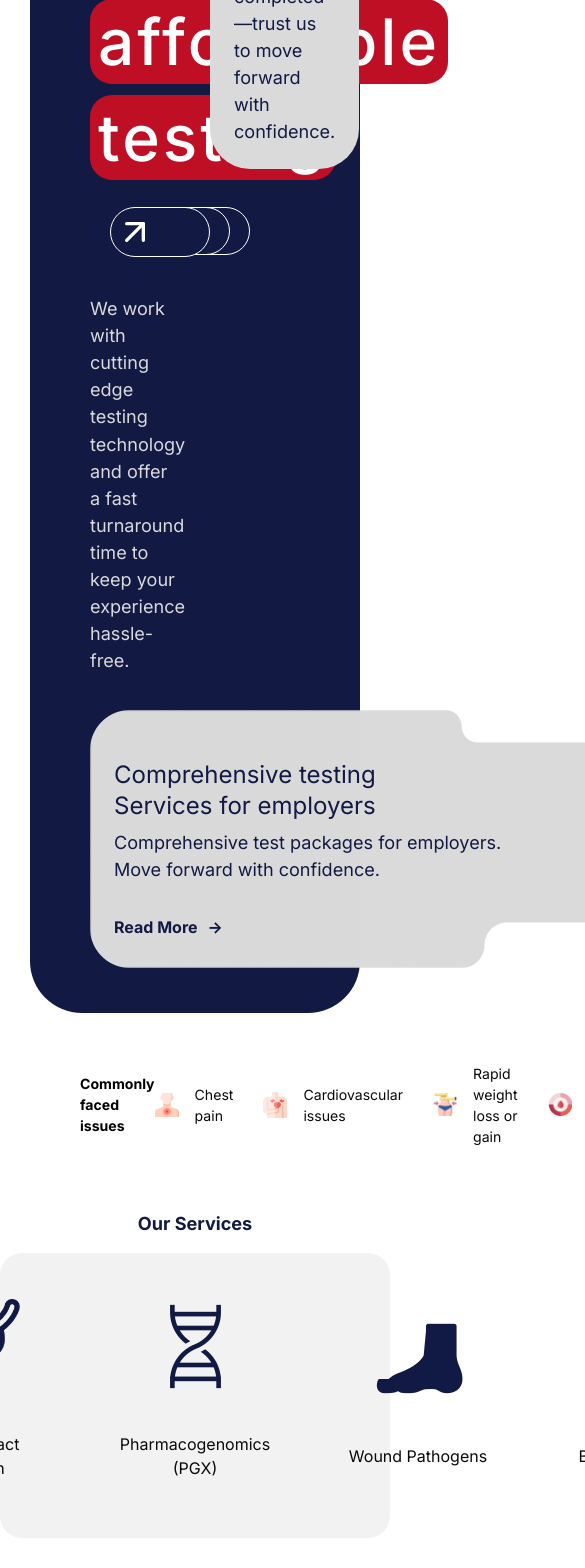
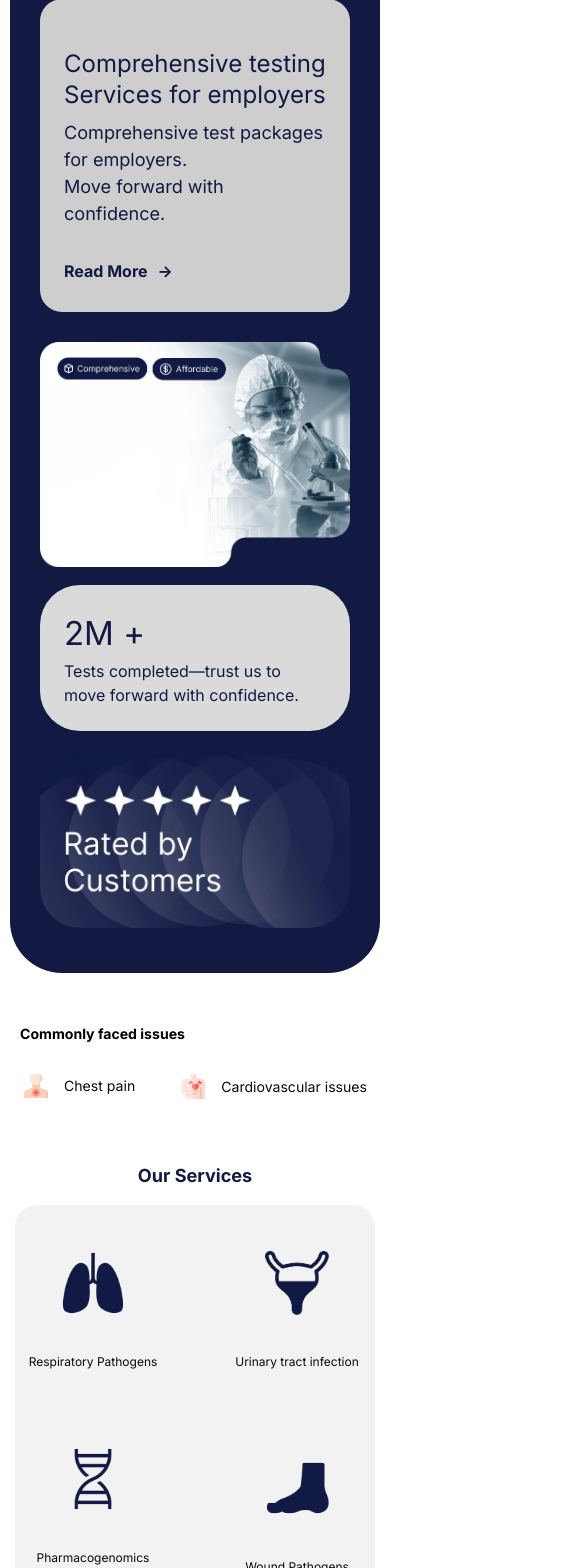
Before and after one commit to shreyaspangal-tekreant/dlw-v2, a Next.js app: page / in a window 390 px wide. Shown: the part 432-2000 px from the top of the page, 585 px wide, since content can reach past the window. Built offline with nearby package versions, Linux system fonts and the light colour scheme; a web font is replaced by a local one.

Commit message:
Home page responsive UI
- "Refactored Home page and footer components, extracted data into separate files, and updated styles and layouts."

```diff
--- a/src/app/page.tsx
+++ b/src/app/page.tsx
@@ -2,85 +2,31 @@ import { ArrowUpRight, Phone } from "lucide-react";
 import Image from "next/image";
 import { Carousel, CarouselContent, CarouselItem, CarouselNext, CarouselPrevious } from "@/components/ui/carousel";
 import { Card, CardContent, CardDescription, CardFooter, CardHeader, CardTitle } from "@/components/ui/card";
-
-const COMMONLY_FACE_ISSUES = [
-  { id: 1, title: "Chest pain", src: "/images/home/issue-1.webp" },
-  { id: 2, title: "Cardiovascular issues", src: "/images/home/issue-2.webp" },
-  { id: 3, title: "Rapid weight loss or gain", src: "/images/home/issue-3.webp" },
-  { id: 4, title: "Irregular Menstrual Cycle", src: "/images/home/issue-4.webp" },
-  { id: 5, title: "Poor sleep", src: "/images/home/issue-5.webp" },
-];
-
-const OUR_SERVICES = [
-  { id: 1, title: "Respiratory Pathogens", src: "/images/home/service-1.webp" },
-  { id: 2, title: "Urinary tract infection", src: "/images/home/service-2.webp" },
-  { id: 3, title: "Pharmacogenomics (PGX)", src: "/images/home/service-3.webp" },
-  { id: 4, title: "Wound Pathogens", src: "/images/home/service-4.webp" },
-  { id: 5, title: "Blood Chemistry", src: "/images/home/service-5.webp" },
-];
-
-const EXPLORE_OPTIONS = [
-  { id: 1, title: "Respiratory" },
-  { id: 2, title: "Blood Chemistry" },
-  { id: 3, title: "Lifestyle" },
-  { id: 4, title: "Pharmacogenomics" },
-  { id: 5, title: "UTI" },
-  { id: 6, title: "See all" },
-];
-
-const EXPLORE_ARTICLE_CARDS = [
-  { id: 1, title: "Leading with Lab Data", description: "Our lab data has the answers to empower Doctors", href: "/", src: "/images/home/explore-1.webp" },
-  { id: 2, title: "Delivering insights ", description: "Find talent and interact with candidates in an innovative way", href: "/", src: "/images/home/explore-2.webp" },
-  { id: 3, title: "Stop wondering. Go test yourself.", description: "Explore over 50 self-ordered lab tests get answers about your health.", href: "/", src: "/images/home/explore-1.webp" },
-];
-
-const BLOGS = [
-  {
-    id: 1,
-    src: "/images/home/blog-1.webp",
-    title: "Common Winter Ailments During the Christmas Season",
-    description: "Christmas is all about joy and excitement. The streets are beautifully adorne",
-    tag: "Blog",
-  },
-  {
-    id: 2,
-    src: "/images/home/blog-2.webp",
-    title: "Revolutionize Healthcare with the Power of Pharmacogenomics",
-    description: "Introducing the game changer in healthcare: Pharmacogenomics ",
-    tag: "Service",
-  },
-  {
-    id: 3,
-    src: "/images/home/blog-1.webp",
-    title: "Lower Back Pain- Leading cause of Disabilities around the world",
-    description: "Christmas is all about joy and excitement. The streets are beautifully adorne",
-    tag: "Blog",
-  },
-];
+import { BLOGS, COMMONLY_FACE_ISSUES, EXPLORE_ARTICLE_CARDS, EXPLORE_OPTIONS, OUR_SERVICES } from "@/data/home";
 
 export default function Home() {
   return (
     <main className="">
       <div className="max-w-[1440px] mx-auto">
-        <section className="mx-[30px] bg-[var(--primary-blue)] rounded-[52px] px-[60px] pt-[26px] pb-[45px] grid grid-cols-2 gap-[30px]">
-          <div className="">
-            <h1 className="text-[4rem] font-medium text-[#fff] mb-[13px] tracking-[3px] pt-[26px]">
+        <section className="mx-[10px] sm:mx-[30px] bg-[var(--primary-blue)] rounded-[52px] px-[30px] xl:px-[60px] pt-[26px] pb-[45px] grid xl:grid-cols-2 gap-[30px]">
+          <article className="">
+            <h1 className="text-[2.06rem] md:text-[3.12rem] lg:text-[4rem] font-medium text-[#fff] mb-[13px] tracking-[3px] pt-[26px]">
               Fast, friendly <br /> and <span className="bg-[var(--primary-red)] px-2 py-1 rounded-[22px]">affordable</span> <br />{" "}
               <span className="bg-[var(--primary-red)] px-2 py-1 rounded-[22px]">testing</span>
-              <span className="relative inline-flex w-fit group cursor-pointer w-[150px]">
+              <span className="relative z-[5] inline-flex w-fit group cursor-pointer w-[150px] max-w-[150px]">
                 <button
                   type="button"
                   aria-label="Know more"
-                  className="relative z-[3] bg-[var(--primary-blue)] group-hover:bg-[#fff] ml-5 text-[1.13rem] rounded-[100px] border-[1px] border-[#fff] w-[100px] group-hover:w-[140px] transition-[width] p-1"
+                  className="relative z-[0] bg-[var(--primary-blue)] group-hover:bg-[#fff] ml-5 text-[1.13rem] rounded-[100px] border-[1px] border-[#fff] w-[100px] group-hover:w-[150px] transition-[width] p-1"
                 >
                   <ArrowUpRight className="w-10 h-10 group-hover:rotate-[45deg] transition-all group-hover:text-[var(--primary-blue)]" />
                 </button>
-                <div className="relative z-[2] -ml-[80px] rounded-[120px] border-[1px] border-[#fff] h-12 w-[100px] group-hover:-ml-[100px]"></div>
-                <div className="relative z-[1] -ml-[80px] rounded-[140px] border-[1px] border-[#fff] h-12 w-[100px] group-hover:-ml-[100px]"></div>
+                <div className="relative z-[-1] -ml-[80px] rounded-[120px] border-[1px] border-[#fff] h-12 w-[100px] group-hover:-ml-[100px]"></div>
+                <div className="relative z-[-2] -ml-[80px] rounded-[140px] border-[1px] border-[#fff] h-12 w-[100px] group-hover:-ml-[100px]"></div>
               </span>
             </h1>
-            <p className="mb-0 text-[#DADADA] text-[1.13rem] mb-[35px]">We work with cutting edge testing technology and offer a fast turnaround time to keep your experience hassle-free.</p>
-            <div className="text-[var(--primary-blue)] bg-[url('/images/home/article-card-bg.webp')] bg-no-repeat bg-contain w-[543px] h-[258px] pl-[24px] pt-[49px] pb-[29px] relative z-[1] w-[400px]">
+            <p className="mb-0 text-[#DADADA] lg:text-[1.13rem] mb-[35px]">We work with cutting edge testing technology and offer a fast turnaround time to keep your experience hassle-free.</p>
+            <div className="text-[var(--primary-blue)] bg-[#cecece] lg:bg-transparent lg:bg-[url('/images/home/article-card-bg.webp')] rounded-[22px] bg-no-repeat bg-contain lg:w-[543px] lg:h-[258px] px-[24px] pt-[49px] pb-[29px] relative z-[1]">
               <div className="text-block relative z-[3]">
                 <p className="mb-0 text-[1.5rem] leading-[1.3] mb-[8px]">
                   Comprehensive testing <br />
@@ -95,60 +41,70 @@ export default function Home() {
                 </button>
               </div>
             </div>
-          </div>
-          <div className="">
+          </article>
+          <article className="">
             <Carousel className="mb-[18px]">
               <CarouselContent>
-                <CarouselItem>
-                  <Image src="/images/home/accordion-card.webp" width={659} height={479} alt="Comprehensive and affordible service" className="object-contain" />
+                <CarouselItem className="basis-full">
+                  <Image
+                    src="/images/home/accordion-card.webp"
+                    width={659}
+                    height={479}
+                    alt="Comprehensive and affordible service"
+                    className="w-full h-auto lg:w-[659px] lg:h-[479px] object-contain"
+                  />
                 </CarouselItem>
               </CarouselContent>
             </Carousel>
-            <div className="flex items-center gap-[25px]">
+            <div className="flex flex-col sm:flex-row md:items-center gap-[25px]">
               <div className="flex-1 bg-[#DADADA] text-[var(--primary-blue)] p-[24px] rounded-[40px]">
-                <p className="mb-0 text-[3.5rem]">2M +</p>
-                <p className="mb-0 text-[1.13rem]">Tests completed—trust us to move forward with confidence.</p>
+                <p className="mb-0 text-[2.06rem] lg:text-[3.5rem]">2M +</p>
+                <p className="mb-0 text-[1rem] lg:text-[1.13rem]">Tests completed—trust us to move forward with confidence.</p>
               </div>
-              <div className="relative flex-1 shrink-0 w-[321px] h-[178px] rounded-[40px] overflow-hidden">
-                <Image src="/images/home/customer-rating-card.webp" alt="" fill sizes="100%" className="object-contain" />
+              <div className="relative flex-1 shrink-0 rounded-[40px] overflow-hidden">
+                <Image src="/images/home/customer-rating-card.webp" alt="Ratings provided by customers" width={321} height={178} className="w-full lg:w-[321px] h-auto object-contain" />
               </div>
             </div>
-          </div>
+          </article>
         </section>
-        <section className="flex items-center justify-between px-[80px] mt-[50px]">
-          <p className="mb-0 text-[0.88rem] font-bold text-[#000000]">Commonly faced issues</p>
-          <ul className="flex items-center gap-[54px]">
-            {COMMONLY_FACE_ISSUES.map((item, index) => (
-              <li key={item.id} className="flex items-center gap-[16px]">
-                <Image src={item.src} width={24} height={24} alt={item.title} className="" />
-                <p className="mb-0 text-[0.88rem]">{item.title}</p>
-              </li>
-            ))}
-          </ul>
+        <section className="flex flex-col sm:flex-row sm:items-center justify-between sm:px-[40px] xl:px-[80px] mt-[50px] gap-[30px] xl:gap-[70px]">
+          <p className="mb-0 text-[0.88rem] font-bold text-[#000000] shrink-0 pl-[20px] sm:pl-0">Commonly faced issues</p>
+          <Carousel className="flex-1 overflow-hidden">
+            <CarouselContent className="gap-[30px]">
+              {COMMONLY_FACE_ISSUES.map((item, index) => (
+                <CarouselItem key={item.id} className="basis-auto first:pl-[40px]">
+                  <div className="flex items-center gap-[16px]">
+                    <Image src={item.src} width={24} height={24} alt={item.title} className="" />
+                    <p className="mb-0 text-[0.88rem] shrink-0">{item.title}</p>
+                  </div>
+                </CarouselItem>
+              ))}
+            </CarouselContent>
+          </Carousel>
         </section>
         <section className="mt-[63px]">
           <h2 className="text-[1.13rem] text-[var(--primary-blue)] font-bold text-center mb-[16px]">Our Services</h2>
-          <div className="bg-[#F2F2F2] pt-[38px] pb-[58px] rounded-[22px]">
-            <ul className="grid grid-cols-[155px_155px_155px_155px_155px] place-content-center gap-[68px]">
+          <div className="bg-[#F2F2F2] pt-[38px] pb-[58px] px-[10px] sm:px-0 mx-[15px] md:mx-[30px] rounded-[22px]">
+            <ul className="grid grid-cols-2 lg:grid-cols-3 xl:grid-cols-[155px_155px_155px_155px_155px] place-content-center gap-[68px]">
               {OUR_SERVICES.map((item, index) => (
                 <li key={item.id} className="flex flex-col items-center justify-center">
-                  <Image src={item.src} alt={item.title} width={111} height={111} className={`object-contain mb-[30px] ${item.id === 2 ? "p-2" : ""}`} />
-                  <p className="mb-0 text-center">{item.title}</p>
+                  <Image src={item.src} alt={item.title} width={111} height={111} className={`w-[80px] h-[80px] lg:w-[111px] lg:h-[111px] object-contain mb-[30px] ${item.id === 2 ? "p-2" : ""}`} />
+                  <p className="mb-0 text-center break-words text-[0.75rem] sm:text-[0.88rem]">{item.title}</p>
                 </li>
               ))}
             </ul>
           </div>
         </section>
       </div>
-      <section className="bg-[#F2F2F2] pt-[30px] pb-[43px] mt-[33px]">
-        <div className="flex items-center justify-center gap-[16px] max-[1440px]:max-w-[1440px] mx-auto">
-          <div className="max-w-[515px] basis-[515px] shrink-0 text-[#101010] ml-[72px]">
-            <h3 className="text-[4rem] mb-[16px] font-bold leading-[1.2]">
+      <section className="bg-[#F2F2F2] pt-[30px] pb-[43px] mt-[33px] overflow-hidden">
+        <div className="flex flex-col lg:flex-row lg:items-center justify-center gap-[50px] lg:gap-[16px] max-[1440px]:max-w-[1440px] mx-auto">
+          <div className="max-w-[515px] lg:basis-[515px] shrink-0 text-[#101010] ml-[20px] md:ml-[72px]">
+            <h3 className="text-[2.06rem] md:text-[3.12rem] lg:text-[4rem] mb-[16px] font-bold leading-[1.2]">
               <span className="bg-[#BCFCDC] px-2 rounded-[20px]">Explore</span> the <br /> latest from DLW
             </h3>
             <div className="flex flex-wrap gap-[16px]">
               {EXPLORE_OPTIONS.map((option, index) => (
-                <p key={option.id} className="py-[12px] px-[24px] text-[1rem] border-[1px] border-[#101010] rounded-full">
+                <p key={option.id} className="py-[12px] px-[24px] text-[0.88rem] md:text-[1rem] border-[1px] border-[#101010] rounded-full">
                   {option.title}
                 </p>
               ))}
@@ -181,8 +137,8 @@ export default function Home() {
       </section>
       <section className="pt-[33px] bg-[#fff]">
         <h2 className="text-[1.13rem] text-[var(--primary-blue)] font-bold text-center mb-[16px]">Blogs & Resources</h2>
-        <div className="max-w-[1440px] mx-auto px-[65px]">
-          <div className="bg-[#F2F2F2] mt-[18px] lg:p-[80px] lg:pb-5 rounded-[22px] grid grid-cols-[429px_1fr]">
+        <div className="max-w-[1440px] mx-auto px-[30px] lg:px-[65px]">
+          <div className="bg-[#F2F2F2] mt-[18px] lg:p-[80px] lg:pb-5 rounded-[22px] grid xl:grid-cols-[429px_1fr]">
             <Card className="main-card border-0 bg-transparent shadow-none">
               <CardHeader>
                 <Image src="/images/home/main-blog.webp" alt="A women holding oxygen mask while inhaling oxygen from it." width={429} height={297} className="mb-[23px]" />
@@ -196,8 +152,8 @@ export default function Home() {
             <div className="other-cards">
               {BLOGS.map((card, index) => (
                 <Card key={card.id} className="main-card border-0 bg-transparent shadow-none">
-                  <CardHeader className="flex flex-row gap-[30px] items-start">
-                    <Image src={card.src} alt="A women holding oxygen mask while inhaling oxygen from it." width={229} height={171} className="mb-[23px]" />
+                  <CardHeader className="flex flex-col md:flex-row md:gap-[30px] items-start">
+                    <Image src={card.src} alt="A women holding oxygen mask while inhaling oxygen from it." width={229} height={171} className="w-full md:w-[229px] mb-[23px]" />
                     <div className="max-w-[423px]">
                       <CardTitle className="mb-0 text-[1.5rem] text-[var(--primary-blue)]">{card.title}</CardTitle>
                       <CardDescription className="text-[0.88rem] text-[#82869B] mt-[14px]">{card.description}</CardDescription>
@@ -211,24 +167,24 @@ export default function Home() {
         </div>
       </section>
       <section className="max-w-[1440px] mx-auto mt-[80px]">
-        <div className="relative w-full h-[468px] pt-[80px]">
-          <Image src="/images/home/careers-bg.webp" alt="Careers background" fill sizes="100%" className="object-contain" />
-          <h2 className="relative text-[4rem] text-[#101010] font-medium leading-[1.3] mb-[68px] pl-[60px]">
+        <div className="relative bg-[#cecece] md:bg-transparent w-full sm:h-[468px] pt-[80px]">
+          <Image src="/images/home/careers-bg.webp" alt="Careers background" fill sizes="100%" className="hidden md:inline-block object-contain" />
+          <h2 className="relative text-[2.06rem] md:text-[3.12rem] xl:text-[4rem] text-[#101010] font-medium leading-[1.3] mb-[20px] sm:mb-[68px] pl-[30px] sm:pl-[60px]">
             Be at the Forefront of <br />
             Devansh lab werks
           </h2>
-          <div className="relative flex items-center justify-between px-[60px]">
+          <div className="relative flex flex-col md:flex-row md:items-center justify-between gap-[30px] md:gap-0 px-[30px] sm:px-[60px]">
             <p className="mb-0 max-w-[460px]">Devansh Lab Werks, Inc. has multiple openings at multiple levels, open careers page for more information.</p>
-            <div className="action-btns flex items-center gap-[16px]">
-              <button type="button" className="py-[18px] px-[32px] bg-[var(--primary-blue)] rounded-full">
+            <div className="action-btns flex items-center gap-[16px] mb-10 sm:mb-0">
+              <button type="button" className="py-[12px] px-[16px] sm:py-[18px] sm:px-[32px] bg-[var(--primary-blue)] rounded-full">
                 <div className="flex items-center gap-2">
-                  <span className="text-[#fff]">Careers</span>
+                  <span className="text-[#fff] text-[0.88rem] sm:text-[1rem]">Careers</span>
                   <ArrowUpRight className="w-7 h-7 text-[#fff]" />
                 </div>
               </button>
-              <button type="button" className="py-[18px] px-[32px] border-[var(--primary-blue)] border-[1px] rounded-full">
+              <button type="button" className="py-[12px] px-[16px] sm:py-[18px] sm:px-[32px] border-[var(--primary-blue)] border-[1px] rounded-full">
                 <div className="flex items-center gap-2">
-                  <span className="text-[var(--primary-blue)]">Careers</span>
+                  <span className="text-[var(--primary-blue)] text-[0.88rem] sm:text-[1rem]">Careers</span>
                   <Phone className="w-7 h-7 text-[var(--primary-blue)]" />
                 </div>
               </button>
--- a/src/components/main-header.tsx
+++ b/src/components/main-header.tsx
@@ -23,7 +23,7 @@ export default function MainHeader() {
       <section className="max-w-[1440px] mx-auto pl-5 md:pl-10 xl:pl-[91px] pr-5 md:pr-10 xl:pr-[54px] py-[11.5px]">
         <div className="flex items-center justify-between">
           <Image src="/images/defaults/logo-blue.webp" alt="DLW logo" className="object-contain" width={60} height={35} />
-          <ul className="flex items-center gap-[34px]">
+          <ul className="hidden lg:flex items-center gap-[34px]">
             {navLinksInit.slice(0, 6).map((navLink, index) => (
               <li key={navLink.id}>
                 <Link href={navLink.href} className="capitalize text-[0.75rem] text-[var(--primary-blue)] hover:border-b-[1px] border-[var(--primary-blue)]">
@@ -36,7 +36,7 @@ export default function MainHeader() {
             <button type="button" aria-label="Open search">
               <Search className="text-[var(--primary-blue)] w-5 h-5" />
             </button>
-            <ul className="flex items-center gap-[34px]">
+            <ul className="hidden lg:flex items-center gap-[34px]">
               {navLinksInit.slice(6).map((navLink, index) => (
                 <li key={navLink.id}>
                   <Link href={navLink.href} className="capitalize text-[0.75rem] text-[var(--primary-blue)] font-bold hover:border-b-[1px] border-[var(--primary-blue)]">
--- /dev/null
+++ b/src/data/home.ts
@@ -0,0 +1,54 @@
+export const COMMONLY_FACE_ISSUES = [
+  { id: 1, title: "Chest pain", src: "/images/home/issue-1.webp" },
+  { id: 2, title: "Cardiovascular issues", src: "/images/home/issue-2.webp" },
+  { id: 3, title: "Rapid weight loss or gain", src: "/images/home/issue-3.webp" },
+  { id: 4, title: "Irregular Menstrual Cycle", src: "/images/home/issue-4.webp" },
+  { id: 5, title: "Poor sleep", src: "/images/home/issue-5.webp" },
+];
+
+export const OUR_SERVICES = [
+  { id: 1, title: "Respiratory Pathogens", src: "/images/home/service-1.webp" },
+  { id: 2, title: "Urinary tract infection", src: "/images/home/service-2.webp" },
+  { id: 3, title: "Pharmacogenomics (PGX)", src: "/images/home/service-3.webp" },
+  { id: 4, title: "Wound Pathogens", src: "/images/home/service-4.webp" },
+  { id: 5, title: "Blood Chemistry", src: "/images/home/service-5.webp" },
+];
+
+export const EXPLORE_OPTIONS = [
+  { id: 1, title: "Respiratory" },
+  { id: 2, title: "Blood Chemistry" },
+  { id: 3, title: "Lifestyle" },
+  { id: 4, title: "Pharmacogenomics" },
+  { id: 5, title: "UTI" },
+  { id: 6, title: "See all" },
+];
+
+export const EXPLORE_ARTICLE_CARDS = [
+  { id: 1, title: "Leading with Lab Data", description: "Our lab data has the answers to empower Doctors", href: "/", src: "/images/home/explore-1.webp" },
+  { id: 2, title: "Delivering insights ", description: "Find talent and interact with candidates in an innovative way", href: "/", src: "/images/home/explore-2.webp" },
+  { id: 3, title: "Stop wondering. Go test yourself.", description: "Explore over 50 self-ordered lab tests get answers about your health.", href: "/", src: "/images/home/explore-1.webp" },
+];
+
+export const BLOGS = [
+  {
+    id: 1,
+    src: "/images/home/blog-1.webp",
+    title: "Common Winter Ailments During the Christmas Season",
+    description: "Christmas is all about joy and excitement. The streets are beautifully adorne",
+    tag: "Blog",
+  },
+  {
+    id: 2,
+    src: "/images/home/blog-2.webp",
+    title: "Revolutionize Healthcare with the Power of Pharmacogenomics",
+    description: "Introducing the game changer in healthcare: Pharmacogenomics ",
+    tag: "Service",
+  },
+  {
+    id: 3,
+    src: "/images/home/blog-1.webp",
+    title: "Lower Back Pain- Leading cause of Disabilities around the world",
+    description: "Christmas is all about joy and excitement. The streets are beautifully adorne",
+    tag: "Blog",
+  },
+];
```
Also changed, not shown: src/components/main-footer.tsx (+7 -42 lines), src/data/main-footer.ts (added, +35 -0 lines).
